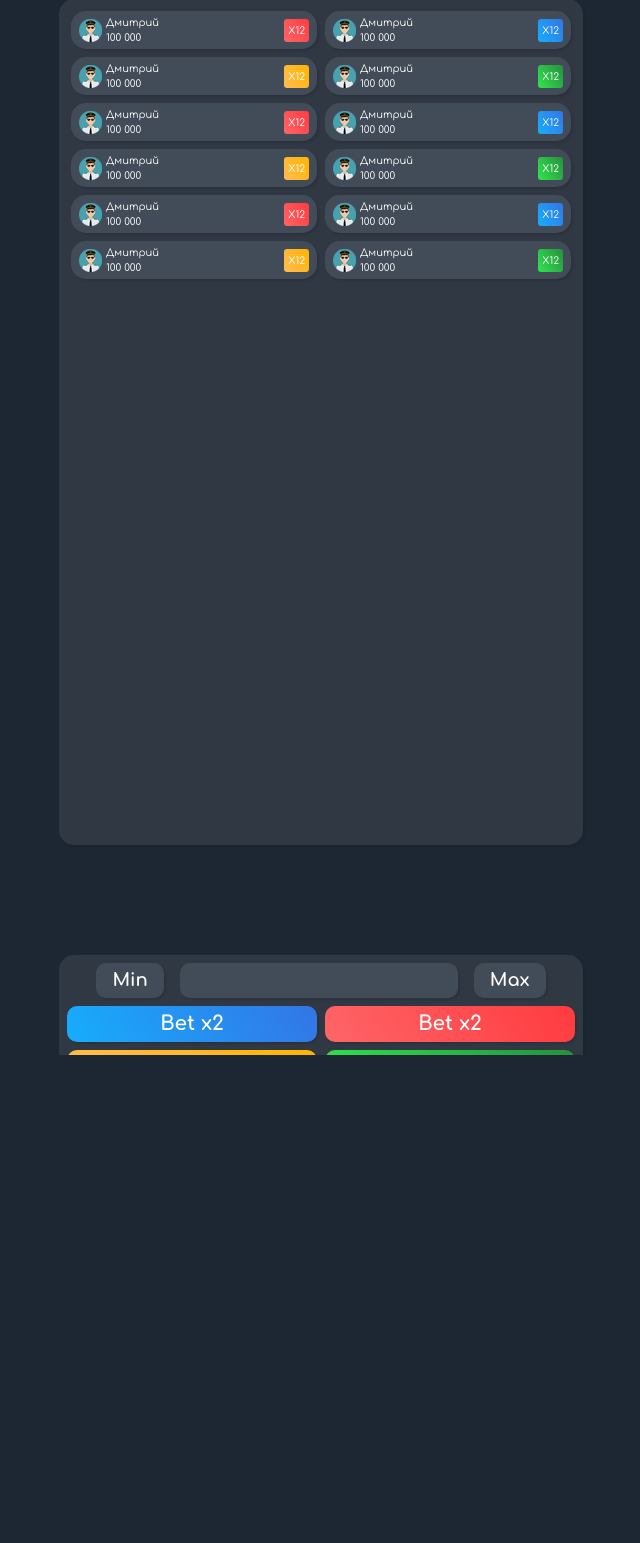
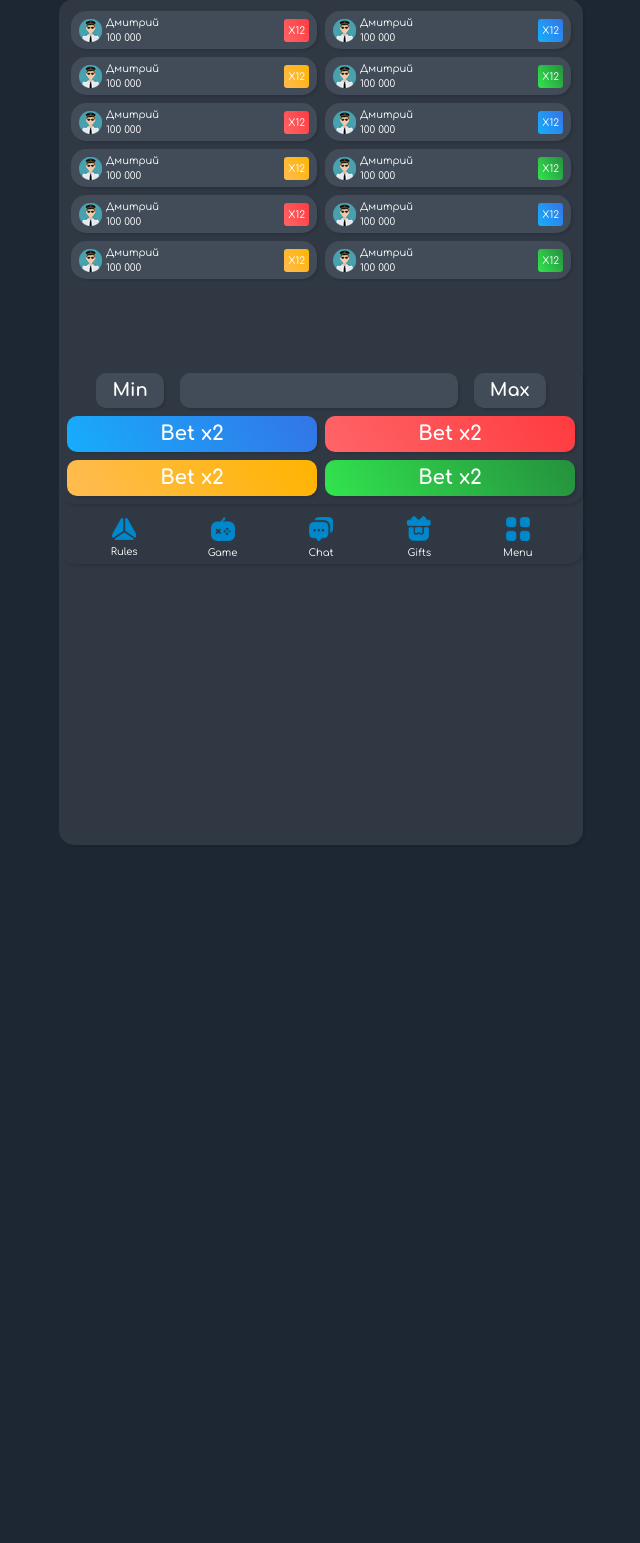
Before and after one commit to weasel-v-dev/tonroll.loc, a PHP site: page / in a window 1280 px wide. Shown: the part 293-1836 px from the top of the page, without its empty margins (319-959 px from the left). Before the commit the page ends 1348 px from the top, so only its background shows below. Run offline with PHP 8.4, Linux system fonts and the light colour scheme.

Commit message:
fix height of menu

```diff
--- a/assets/css/style.css
+++ b/assets/css/style.css
@@ -185,7 +185,7 @@ input {
 }
 
 .trl-menu {
-    height: 100px;
+    height: 690px;
 }
 
 
```
